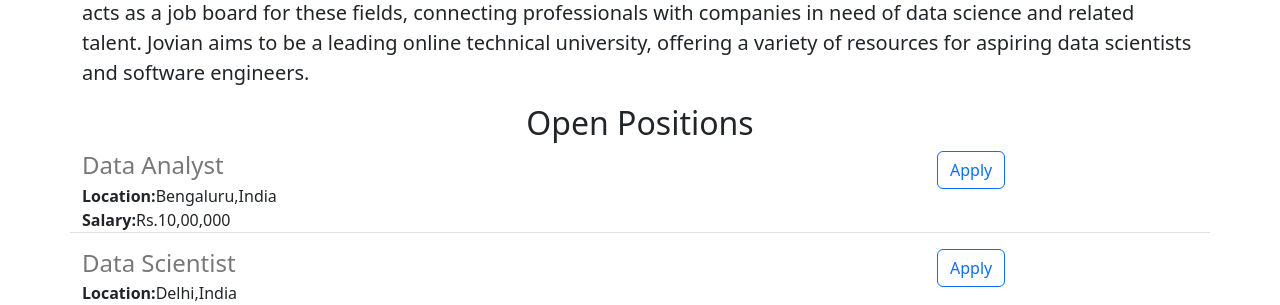
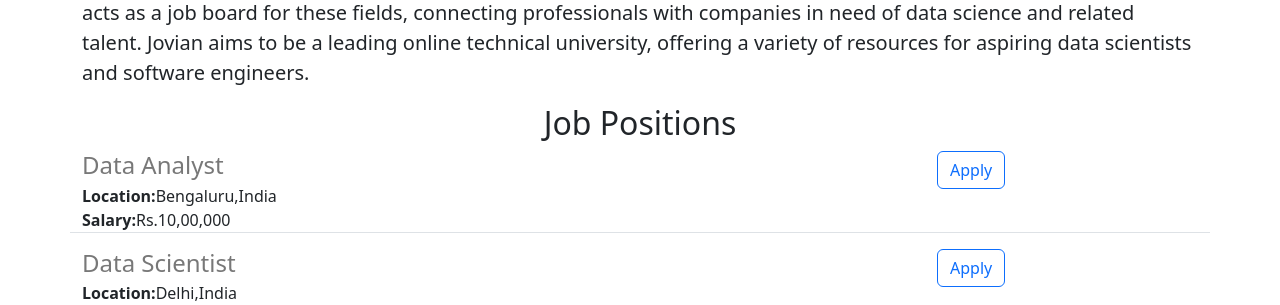
Before and after one commit to Sandeep200313/jovian-website, a Flask app: page / in a window 1280 px wide. Shown: the part 894-1199 px from the top of the page. Run offline with Flask 3, Linux system fonts and the light colour scheme.

Commit message:
Made some changes

```diff
--- a/templates/home.html
+++ b/templates/home.html
@@ -17,7 +17,7 @@
         <img  class="img-fluid" id="banner" src="https://6ec6f7d1-8218-4990-8252-d9cba53dfb36-00-37djah0gzui8a.kirk.replit.dev/static/banner.jpg" alt="jovian image">
         <h2 class="text-center mt-2 mb-2">About Jovian</h2>
         <p class="lead">Jovian is an online platform primarily known for its data science and machine learning courses and bootcamps. It also acts as a job board for these fields, connecting professionals with companies in need of data science and related talent. Jovian aims to be a leading online technical university, offering a variety of resources for aspiring data scientists and software engineers. </p>
-        <h2 class ="text-center mt-2 mb-2">Open Positions</h2>
+        <h2 class ="text-center mt-2 mb-2">Job Positions</h2>
         <div>
             {% for job in jobs %}
                 {% include 'jobitem.html' %}
```
